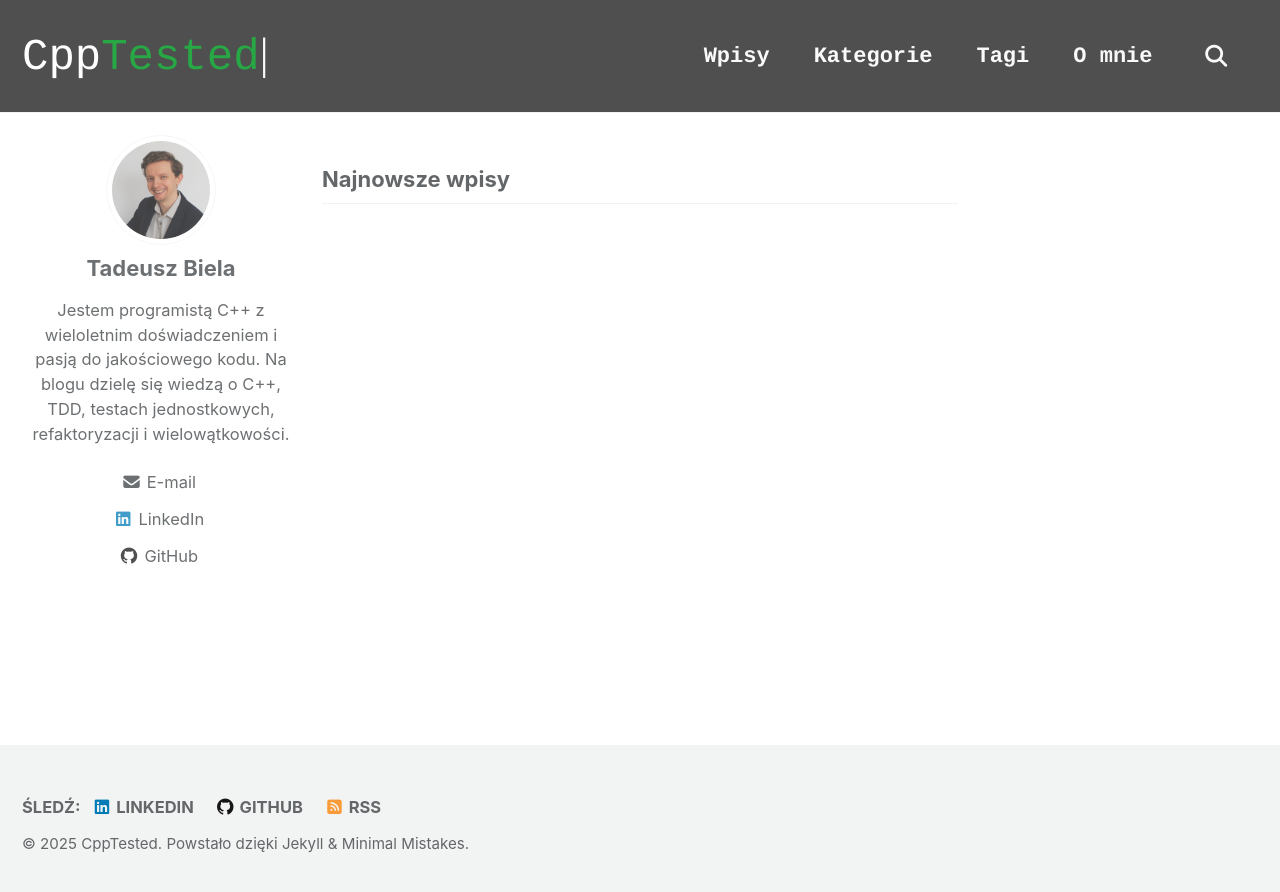
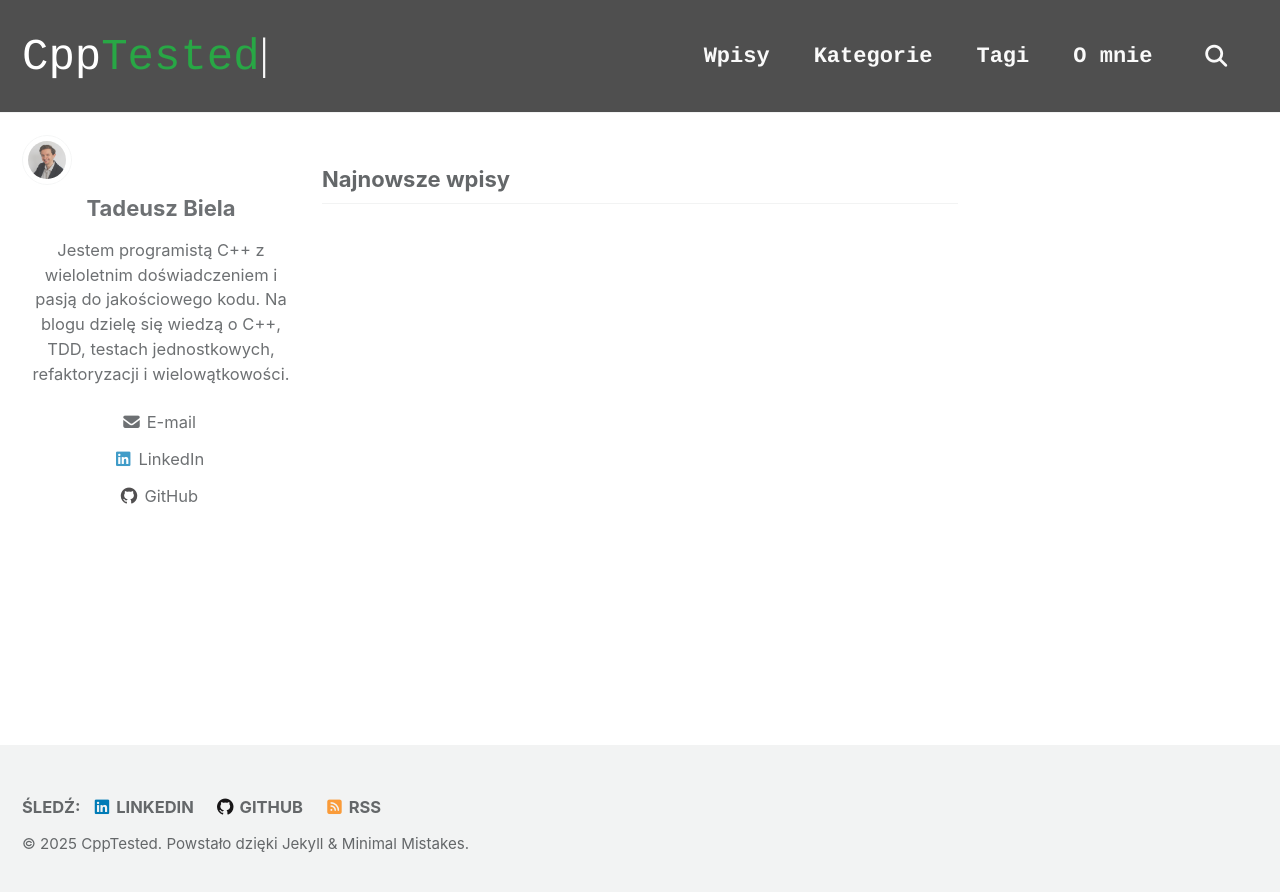
Before and after one commit to TadekBiela/cpptested, a Jekyll site: the page built from index.html, in a window 1280 px wide. Shown: the top 892 px of the page. Built offline with Jekyll 4.4.1, drawn with Linux system fonts in a browser that asks for light colours; cached includes are drawn as plain includes; the list of posts is cut into pages by our own code.

Commit message:
Adjust alignment of avatar photo and button

```diff
--- a/assets/css/main.scss
+++ b/assets/css/main.scss
@@ -99,3 +99,12 @@
 h1 {
   font-size: 1.3rem
 }
+
+.author__avatar {
+  width: 50px;
+  height: 50px;
+}
+
+.author__urls-wrapper {
+  vertical-align: top;
+}
```
